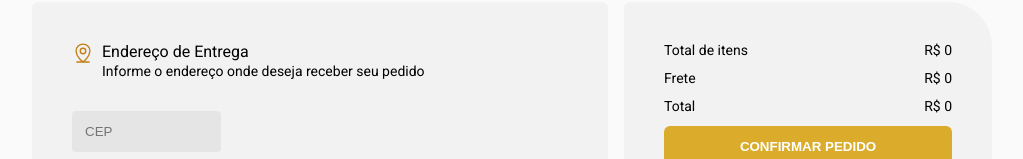
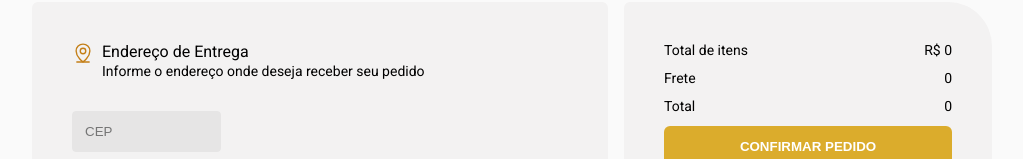
Before and after one commit to tsxfabio/ignite-coffee-delivery, a React (Vite) app: page /carrinho in a window 1280 px wide. Shown: the part 194-353 px from the top of the page, without its empty margins (128-1151 px from the left). Built offline with nearby package versions, Linux system fonts and the light colour scheme.

Commit message:
ajustes valor frete e valor total

```diff
--- a/src/contexts/CoffeeContext.tsx
+++ b/src/contexts/CoffeeContext.tsx
@@ -19,7 +19,7 @@ export interface CoffeesType {
 
 export interface orderPriceType {
   itensPrice: number
-  fretePrice: number
+  fretePrice: number | 'Grátis'
 }
 
 export interface orderCoffeeType {
@@ -176,6 +176,7 @@ export function CoffeeContextProvider({
       setOrderPrice((state) => ({
         ...state,
         itensPrice: state.itensPrice + item.price * item.quantidade,
+        fretePrice: state.itensPrice < 50 ? 15.99 : 'Grátis',
       }))
     })
   }, [itemOrder])
--- a/src/pages/Carrinho/carrinho.index.tsx
+++ b/src/pages/Carrinho/carrinho.index.tsx
@@ -128,11 +128,15 @@ export function Carrinho() {
             </div>
             <div>
               <span>Frete</span>
-              <span>R$ {orderPrice.fretePrice}</span>
+              <span>{orderPrice.fretePrice}</span>
             </div>
             <div>
               <span>Total</span>
-              <span>R$ {orderPrice.itensPrice + orderPrice.fretePrice}</span>
+              <span>
+                {orderPrice.fretePrice === 'Grátis'
+                  ? orderPrice.itensPrice
+                  : orderPrice.itensPrice + orderPrice.fretePrice}
+              </span>
             </div>
             <button type="submit">Confirmar Pedido</button>
           </div>
```
